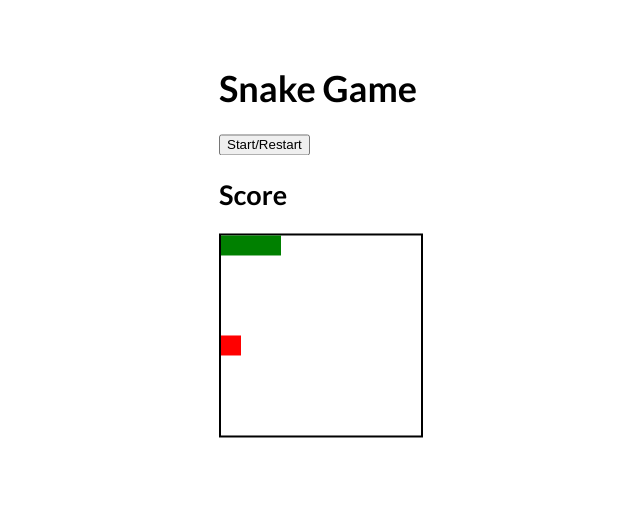
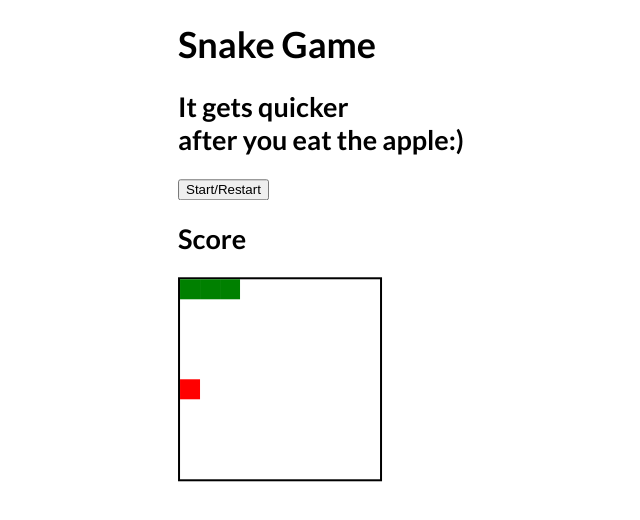
Before and after one commit to MTimo27/snake-game, a plain HTML site: page index.html in a window 1280 px wide. Shown: the whole page, without its empty margins (319-959 px from the left). Drawn offline with Linux system fonts and the light colour scheme.

Commit message:
Minor fixes

```diff
--- a/index.html
+++ b/index.html
@@ -5,6 +5,10 @@
   <body>
     <div class="container">
       <h1>Snake Game</h1>
+      <h2>
+        It gets quicker <br />
+        after you eat the apple:)
+      </h2>
       <button id="start">Start/Restart</button>
       <h2>Score <span id="score"></span></h2>
       <div class="grid"></div>
--- a/index.js
+++ b/index.js
@@ -8,7 +8,7 @@ const width = 10
 let appleIndex = 0
 let score = 0
 let intervalTime = 1000
-let speed = 0.4
+let speed = 0.7
 let timerId = 0
 
 function createGrid() {
```
